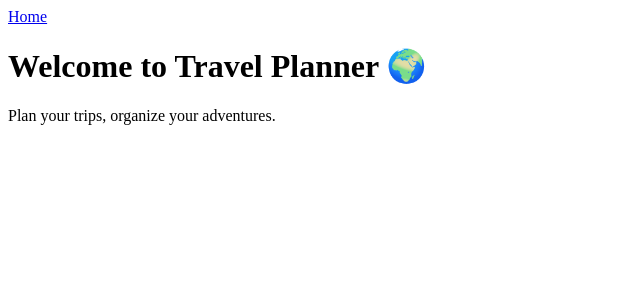
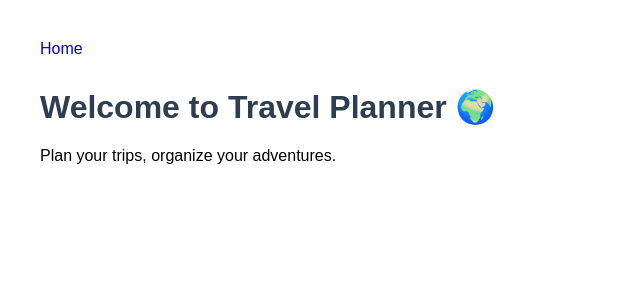
Before and after one commit to narminaliyeva484/travel-planner, a Flask app: page / in a window 1280 px wide. Shown: the top 300 px of the page, without its empty margins (0-640 px from the left). Run offline with Flask 3, Linux system fonts and the light colour scheme.

Commit message:
Add CSS styling

```diff
--- a/static/styles.css
+++ b/static/styles.css
@@ -0,0 +1,17 @@
+body{
+    font-family: Arial, sans-serif;
+    margin: 40px;
+}
+
+h1{
+    color: #2c3e50;
+}
+
+nav{
+    margin-bottom: 30px;
+}
+
+nav a{
+    text-decoration: none;
+    margin-right: 15px;
+}
--- a/templates/layout.html
+++ b/templates/layout.html
@@ -3,6 +3,7 @@
 
 <head>
     <title>{% block title %}Travel Planner{% endblock %}</title>
+    <link rel="stylesheet" href="/static/styles.css">
 </head>
 
 <body>
```
